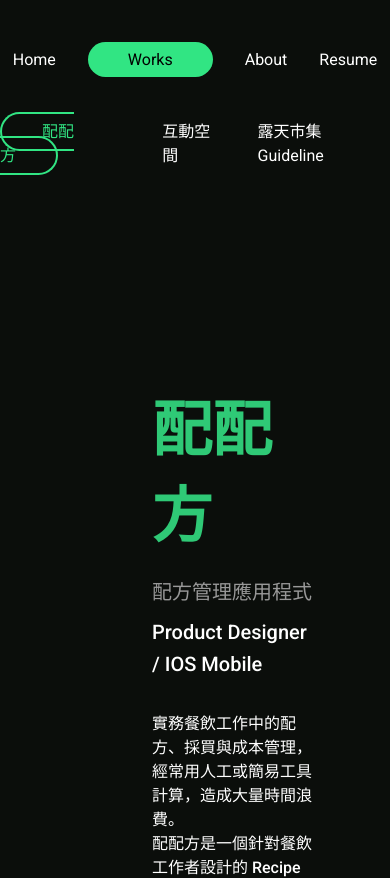
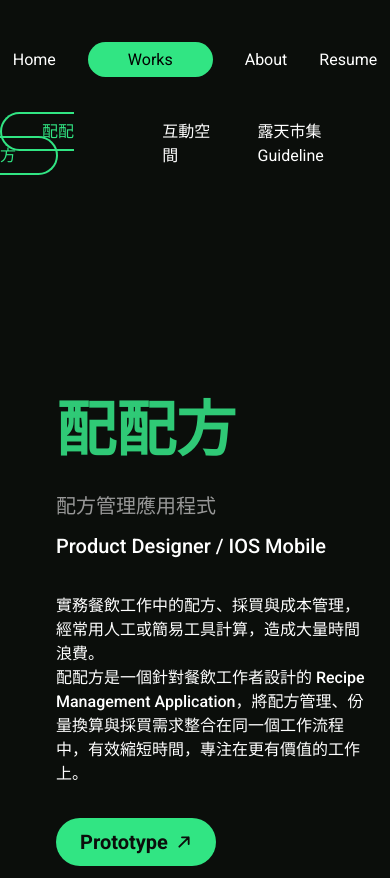
Before and after one commit to herbtea211/20260730-portfolio, a Next.js app: page /works/recipe in a window 390 px wide. Shown: the top 878 px of the page. Built offline with nearby package versions, Linux system fonts and the light colour scheme.

Commit message:
feat: add work page responsive layout

```diff
--- a/src/components/shell/WorkPage.tsx
+++ b/src/components/shell/WorkPage.tsx
@@ -10,7 +10,8 @@ export default function WorkPage({ children }: WorkPageProps) {
     <div className="pt-[120px]">
       <WorkSubNavigation />
 
-      <main className="max-w-[1440px] mx-auto px-[120px] grid grid-cols-8 gap-8">
+      {/* <main className="max-w-[1440px] mx-auto px-[120px] grid grid-cols-8 gap-8"> */}
+        <main className="max-w-[1440px] mx-auto px-6 md:px-[120px] grid grid-cols-1 md:grid-cols-8 gap-8">
         {children}
       </main>
     </div>
```
